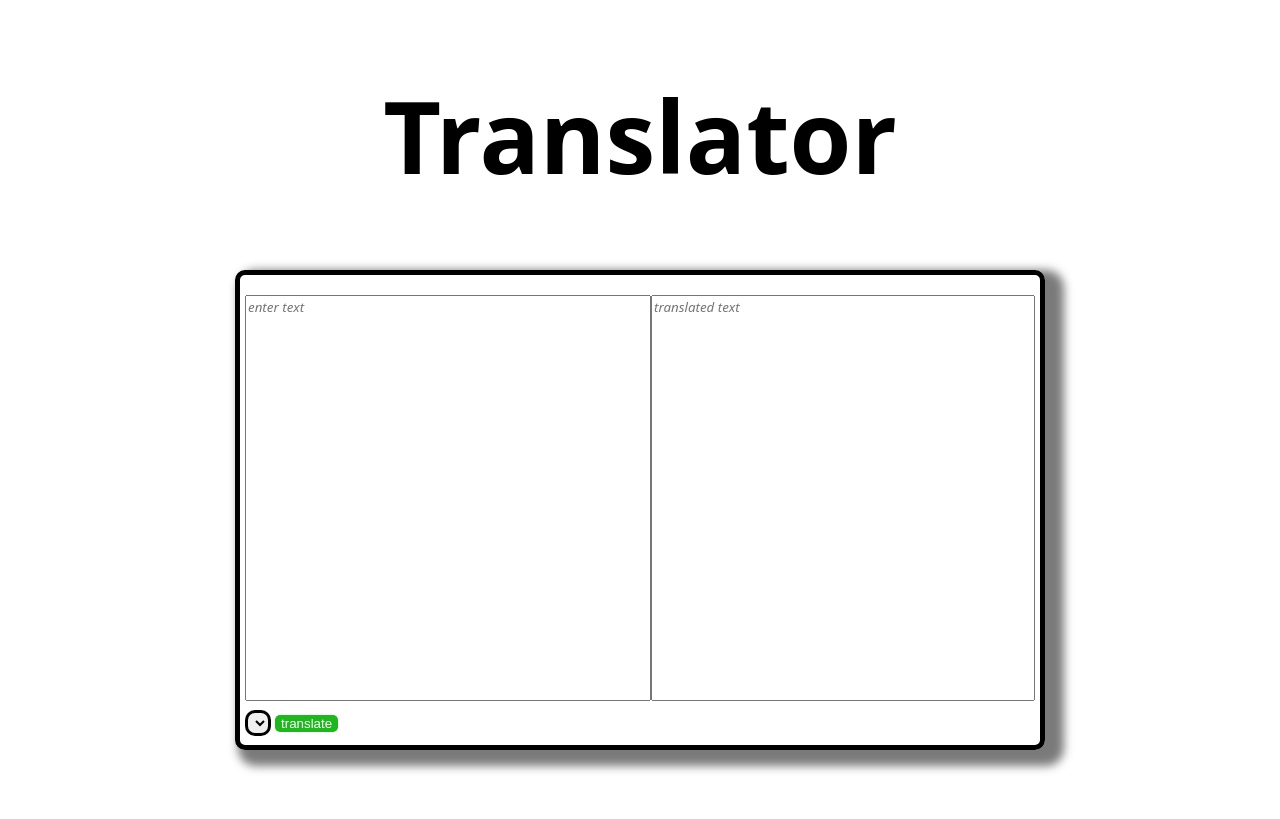
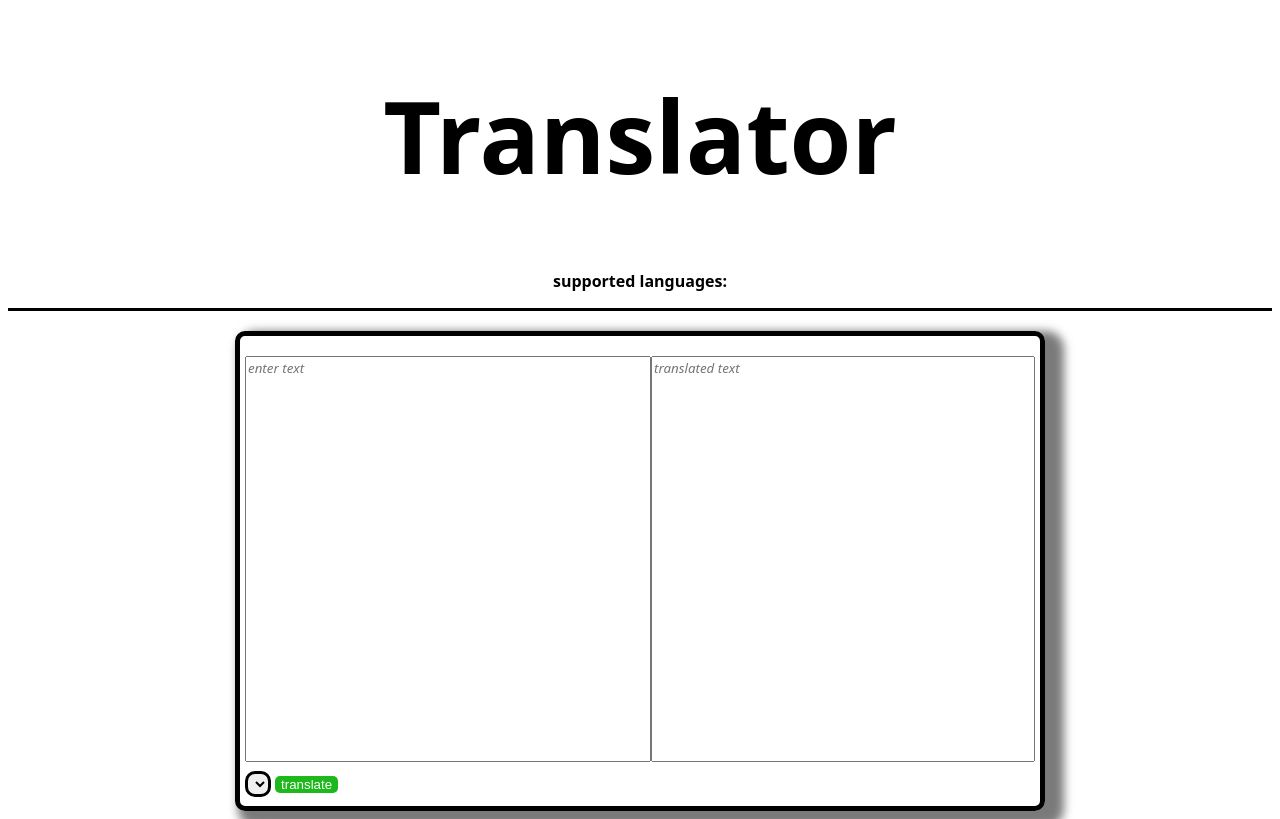
Before and after one commit to Maxdgf/Translator-website, a Django app: page /translate/ in a window 1280 px wide. Before the commit the page ends 772 px from the top, so only its background shows below. Run offline with Django 5.2, Linux system fonts and the light colour scheme; lists and menus that the app fills with data are empty.

Commit message:
Update page.html

```diff
--- a/templates/page.html
+++ b/templates/page.html
@@ -8,6 +8,8 @@
     </head>
     <body>
         <h1 id="textLogo">Translator</h1>
+        <p id="langsDescription">supported languages:</p>
+        <marquee id="langList" scrollamount="15">{{languages.values|join:' | '}}</marquee>
         <div class="functionBlock">
             <form method="post" action="{% url 'translate' %}">
                 {% csrf_token %}
```
